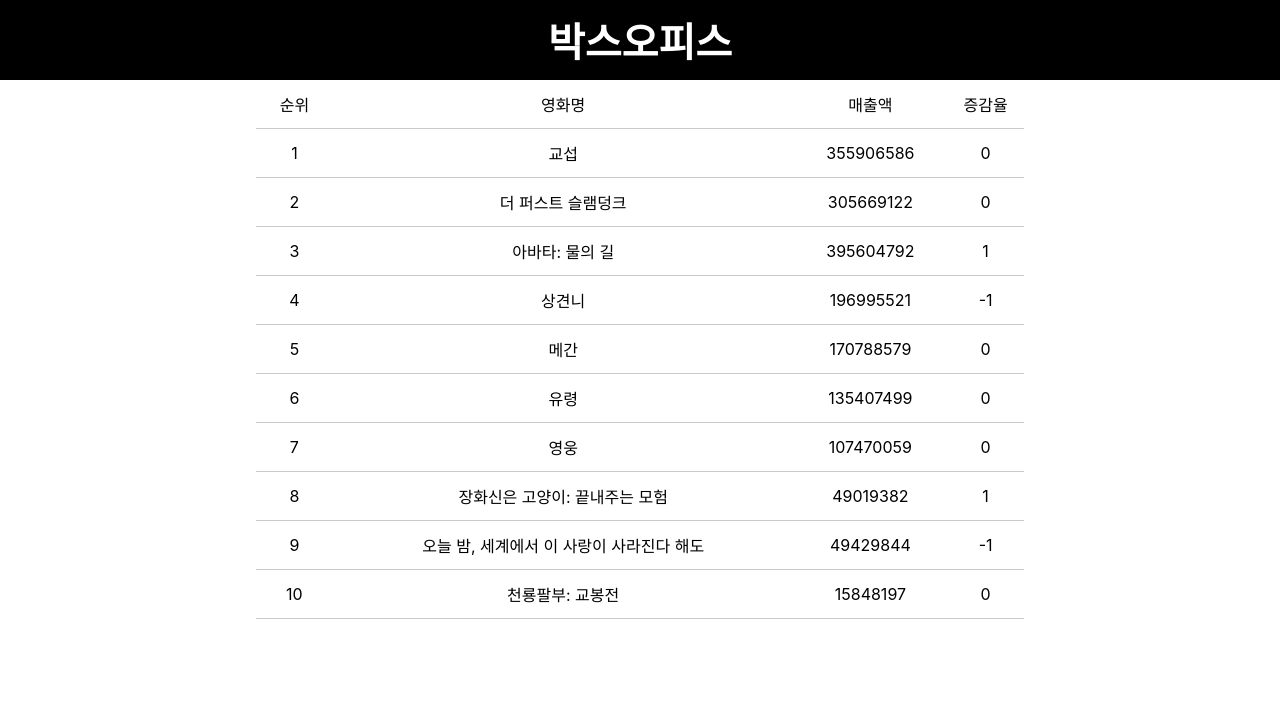
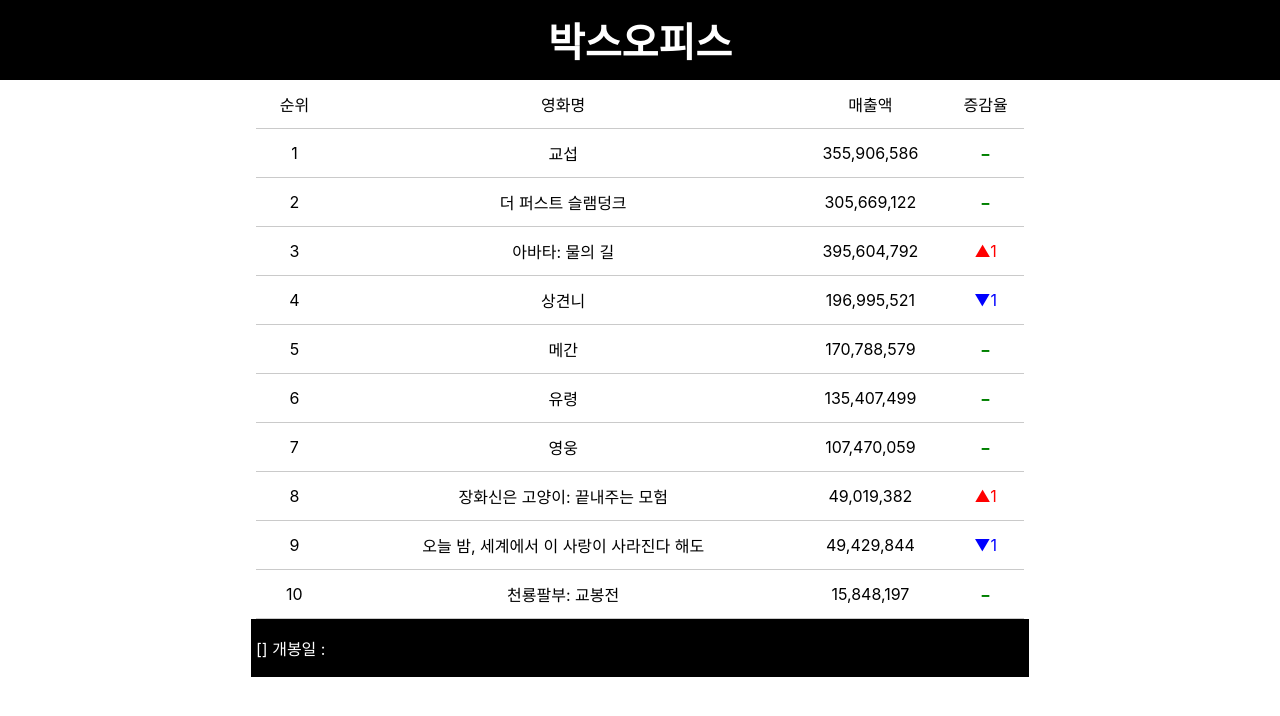
Before and after one commit to Dnadit/React, a React (Create React App) app: page / in a window 1280 px wide. Shown: the top 716 px of the page. Built offline with nearby package versions, Linux system fonts and the light colour scheme.

Commit message:
230130 probs,useState

```diff
--- a/src/02/Box.css
+++ b/src/02/Box.css
@@ -12,7 +12,7 @@ h1 {
     background-color: black;
 }
 
-.rowDiv {
+.rowDiv, .rowDiv0 {
     display: flex;
     justify-content: center;
     align-items: center;
@@ -20,7 +20,19 @@ h1 {
     height: 6vh;
     border-bottom: 1px solid rgba(128, 128, 128, 0.418);
 }
-
+.rowDiv:hover, .rowDiv:active {
+    background-color: beige;
+}
+.rowDay {
+    width: 60vw;
+    height: 6vh;
+    padding: 5px;
+    background-color: black;
+    color: white;
+    display: flex;
+    justify-content: left;
+    align-items: center;
+}
 .col {
     display: inline-flex;         /* 원래 inline 스타일은 width를 못잡음, inline-flex를 통해 박스로 만들었음.*/
     justify-content: center;
@@ -51,3 +63,13 @@ h1 {
     width: 100vw;
     height: 90vh;
 }
+.spup {
+    color: red;
+}
+.spdown {
+    color: blue;
+}
+.spdefault {
+    color: green;
+    font-size: x-large;
+}
--- a/src/02/Boxmain.js
+++ b/src/02/Boxmain.js
@@ -1,3 +1,5 @@
+import { useState } from "react";
+
 const Boxmain = () => {
     const mvlist = [
         {"rnum":"1","rank":"1","rankInten":"0","rankOldAndNew":"OLD","movieCd":"20190808","movieNm":"교섭","openDt":"2023-01-18","salesAmt":"355906586","salesShare":"18.8","salesInten":"-147956429","salesChange":"-29.4","salesAcc":"12600296336","audiCnt":"36622","audiInten":"-23326","audiChange":"-38.9","audiAcc":"1234442","scrnCnt":"945","showCnt":"3700"},
@@ -11,58 +13,46 @@ const Boxmain = () => {
         {"rnum":"9","rank":"9","rankInten":"-1","rankOldAndNew":"OLD","movieCd":"20228313","movieNm":"오늘 밤, 세계에서 이 사랑이 사라진다 해도","openDt":"2022-11-30","salesAmt":"49429844","salesShare":"2.6","salesInten":"-16882910","salesChange":"-25.5","salesAcc":"10112965111","audiCnt":"4868","audiInten":"-2184","audiChange":"-31","audiAcc":"980655","scrnCnt":"241","showCnt":"355"},
         {"rnum":"10","rank":"10","rankInten":"0","rankOldAndNew":"OLD","movieCd":"20229518","movieNm":"천룡팔부: 교봉전","openDt":"2023-01-25","salesAmt":"15848197","salesShare":"0.8","salesInten":"-3804460","salesChange":"-19.4","salesAcc":"48516954","audiCnt":"1754","audiInten":"-482","audiChange":"-21.6","audiAcc":"5202","scrnCnt":"259","showCnt":"393"}
     ] ;
-    console.log(mvlist);
+    let [dspmv, setDspmv] = useState({}) ;
 
-    //divtag 배열로 만들기.
+    const handleDivClick = (selmv) => {
+        setDspmv({...selmv});
+    }
+
     let divTags = [] ;
+    // 10번 반복하면서 divTags에 배열형태로 push.
+    for(let mv of mvlist) {
+        // console.log(mv.rank, mv.movieNm, mv.salesAmt, mv.rankInten);
+        // 등락률 표시 바꾸기.
+        let inten = '-' ;
+        if (mv.rankInten > 0) inten = <span className="spup">{'▲' + mv.rankInten} </span>;
+        else if (mv.rankInten < 0) inten = <span className="spdown">{'▼' + -(mv.rankInten)}</span> ;
+        else inten = <span className="spdefault">-</span>
 
-    // 배열의 모든 인덱스를 하나씩 콘솔에 찍어보기.
-    const klist = ['rank', 'movieNm', 'salesAmt', 'rankInten'] ;
-    for(let item of mvlist) {
-        console.log(item);
-
-
-        console.log(divTags);
-
-        //case5
-        let temp = [] ;
-        temp = klist.map((k) => <span key={item.movieCd + k} className="col" id={`col${k}`}>{item[k]}</span>); // map은 (k)는 klist의 각 요소를 뜻함,  item[k]를 넣은 새로운 배열을 생성.하여 temp에 할당.
-        console.log(temp);
-        divTags.push(<div key={item.movieCd} className="rowDiv">{temp}</div>);
-
-        /*
-        for(let [k, v] of Object.entries(item)){     // for... of 는 key만 가져옴, key,value 같이 가져오고싶을때 Object.entries(item) 사용.
-            // case1
-            //if (k == 'rank' | k == 'rankInten' | k == 'movieNm' | k == 'salesAmt')
-            // case2
-            // if (klist.includes(k))
-            // console.log(k, v);
-
-        }
-        */
-            // case3
-            //for(let k of klist) console.log(k, item[k]);
-            /*
-            // case4
-            console.log(item.rank);
-            console.log(item.rankInten);
-            console.log(item.movieNm);
-            console.log(item.salesAmt);
-            */
+        divTags.push(
+            <div className = "rowDiv" key={mv.movieCd} onClick={() => handleDivClick(mv)}>
+                <span className = "col" id="colrank">{mv.rank}</span>
+                <span className = "col" id="colmovieNm">{mv.movieNm}</span>
+                <span className = "col" id="colsalesAmt">{parseInt(mv.salesAmt).toLocaleString('ko-KR')}</span>
+                <span className = "col" id="colrankInten">{
+                inten
+                }</span>
+            </div>
+        ) ;
     }
-    // for(let item in mvlist) console.log(mvlist[item]); // 위의 for...of와 같은 코드.
-
-    // 필요한 데이터만 골라내서 출력.
 
     return(
         <div className = "content">
-            <div className = "rowDiv">
+            <div className = "rowDiv0">
                 <span className = "col" id="colrank">순위</span>
                 <span className = "col" id="colmovieNm">영화명</span>
                 <span className = "col" id="colsalesAmt">매출액</span>
                 <span className = "col" id="colrankInten">증감율</span>
             </div>
             {divTags}
+            <div className="rowDay">
+                [{dspmv.movieNm}] 개봉일 : {dspmv.openDt}
+            </div>
         </div>
     );
 };
--- a/src/App.js
+++ b/src/App.js
@@ -2,9 +2,7 @@ import Box from './02/Box' ;
 
 const App = () => {
   return (
-    <div>
       <Box />
-    </div>
   );
 }
 
```
Also changed, not shown: src/03/Mydiv.css (added, +102 -0 lines), src/03/Mydiv.js (added, +21 -0 lines), src/03/Mydiv1.js (added, +24 -0 lines), src/03/Mydiv11.js (added, +17 -0 lines), src/03/Mydiv2.js (added, +14 -0 lines), src/03/Mydiv21.js (added, +14 -0 lines), 1 other file (tests, documents, lock files or other folders).
